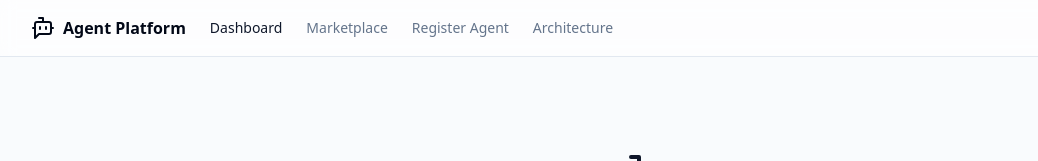
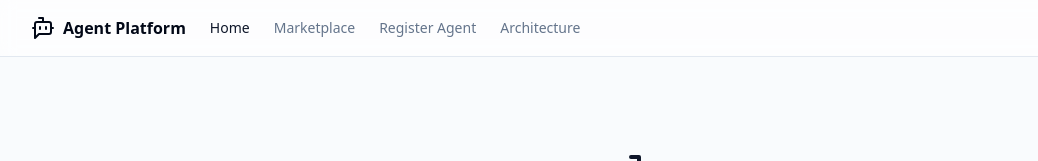
Before and after one commit to inevitablesale/bold-jellyfish-chase, a React (Vite) app: page / in a window 1280 px wide. Shown: the top 161 px of the page, without its empty margins (1-1039 px from the left). Built offline with nearby package versions, Linux system fonts and the light colour scheme.

Commit message:
[dyad] Renamed Dashboard to Home page - wrote 3 file(s), renamed 1 file(s)

```diff
--- a/src/App.tsx
+++ b/src/App.tsx
@@ -3,7 +3,7 @@ import { Toaster as Sonner } from "@/components/ui/sonner";
 import { TooltipProvider } from "@/components/ui/tooltip";
 import { QueryClient, QueryClientProvider } from "@tanstack/react-query";
 import { BrowserRouter, Routes, Route } from "react-router-dom";
-import Dashboard from "./pages/Dashboard";
+import IndexPage from "./pages/Index";
 import NotFound from "./pages/NotFound";
 import AgentMarketplace from "./pages/AgentMarketplace";
 import AgentExecution from "./pages/AgentExecution";
@@ -21,7 +21,7 @@ const App = () => (
       <BrowserRouter>
         <Layout>
           <Routes>
-            <Route path="/" element={<Dashboard />} />
+            <Route path="/" element={<IndexPage />} />
             <Route path="/marketplace" element={<AgentMarketplace />} />
             <Route path="/agent/:id" element={<AgentExecution />} />
             <Route path="/register-agent" element={<RegisterAgent />} />
--- a/src/components/Header.tsx
+++ b/src/components/Header.tsx
@@ -18,7 +18,7 @@ export const Header = () => {
         </NavLink>
         <nav className="flex flex-1 items-center space-x-4 lg:space-x-6">
           <NavLink to="/" className={navLinkClasses}>
-            Dashboard
+            Home
           </NavLink>
           <NavLink to="/marketplace" className={navLinkClasses}>
             Marketplace
--- a/src/pages/Dashboard.tsx
+++ b/src/pages/Index.tsx
@@ -16,7 +16,7 @@ const QUICK_START_SUGGESTIONS = [
   "Create a Twitter thread from a blog post",
 ];
 
-const Dashboard = () => {
+const IndexPage = () => {
   const [request, setRequest] = useState("");
   const [agentsList, setAgentsList] = useState<Agent[]>(initialAgents);
   const [matchedAgents, setMatchedAgents] = useState<Agent[]>([]);
@@ -174,4 +174,4 @@ const Dashboard = () => {
   );
 };
 
-export default Dashboard;
+export default IndexPage;
```
